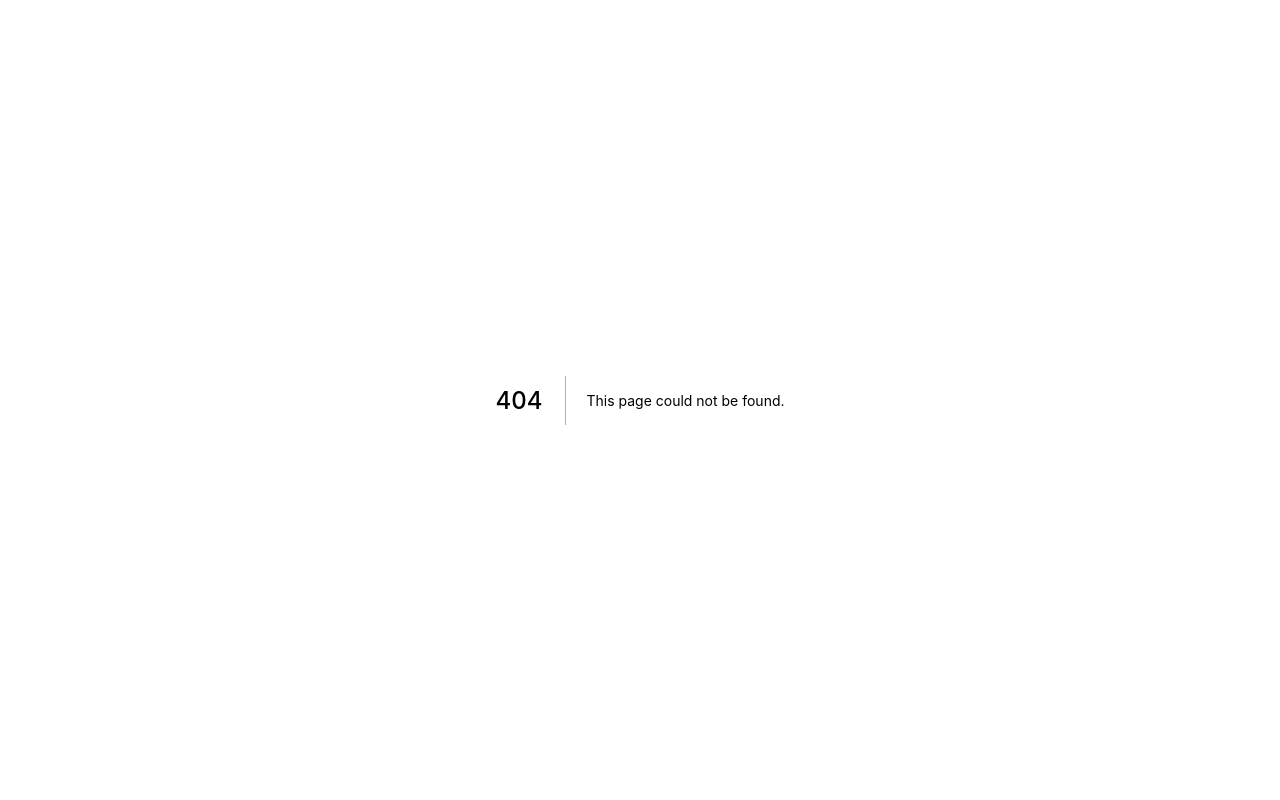
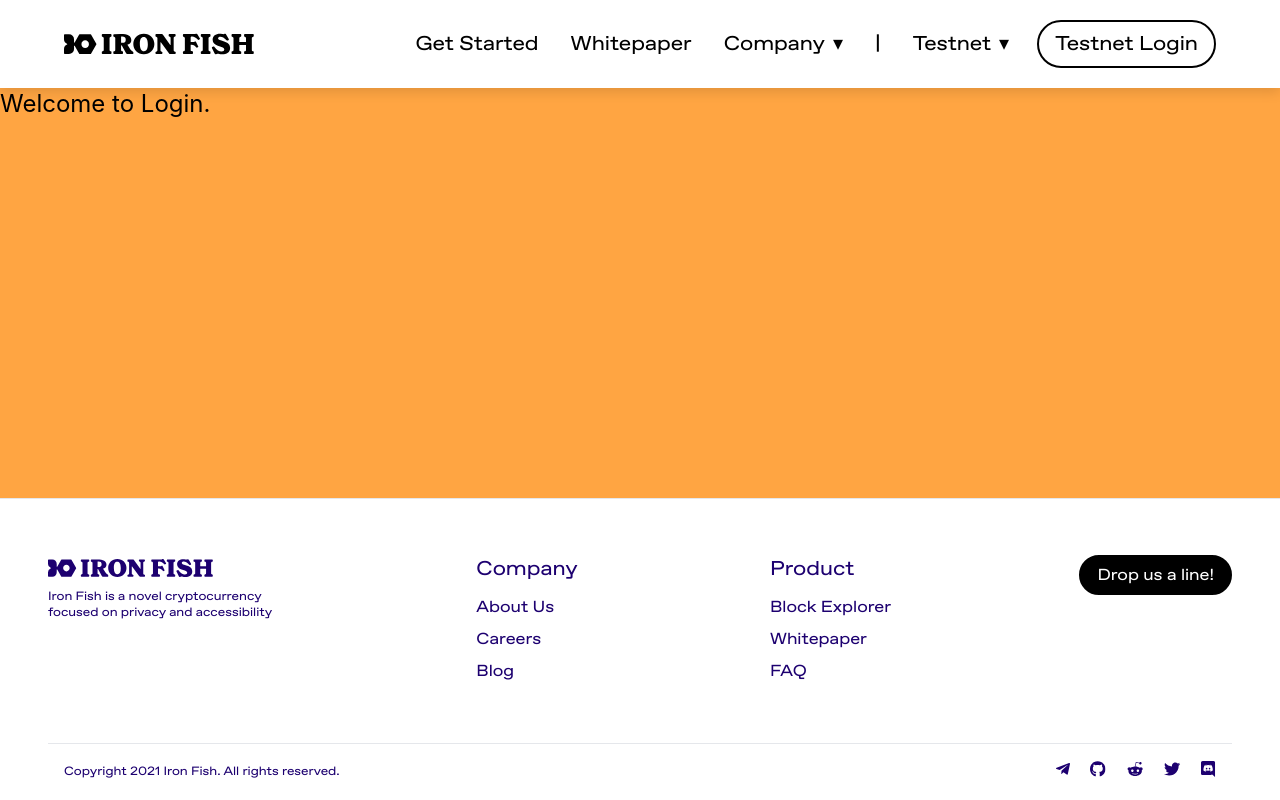
Before and after one commit to iron-fish/website-testnet, a Next.js app: page /login in a window 1280 px wide. Before the commit this address had no page. Built offline with nearby package versions, Linux system fonts and the light colour scheme.

Commit message:
IRO-865 New menu iteration

```diff
--- a/components/Button/index.tsx
+++ b/components/Button/index.tsx
@@ -3,26 +3,24 @@
 type Props = {
   children?: React.ReactNode;
   className?: string;
+  colorClassName?: string;
 }
 
-function Button({ children, className = "" }: Props) {
+function Button({ children, className = "", colorClassName = "bg-black text-white hover:bg-transparent hover:text-black" }: Props) {
   return (
     <button className={`
         flex
         justify-center
         items-center
         font-extended
-        bg-black
-        text-white
         rounded-full
         whitespace-nowrap
         p-4
         h-10
         transition
-        hover:bg-transparent
-        hover:text-black
         border-black
         border-2
+        ${colorClassName}
         ${className}
     `}>
         {children}
--- /dev/null
+++ b/components/Navbar/Company.tsx
@@ -0,0 +1,50 @@
+import React from "react"
+
+import Cube from './Cube'
+import Link from 'next/link'
+
+type SectionHeaderProps = {
+  children?: React.ReactNode;
+  className?: string;
+}
+
+const SectionHeader = ({ children, className }: SectionHeaderProps) =>
+  <h3 className={`font-favorit text-ifgray text-sm mb-7 ${className}`}>{children}</h3>
+
+type TestnetGridElementProps = {
+  header: string;
+  href: string;
+  body: string;
+  cubeClassName: string;
+}
+
+const TestnetGridElement = ({ href, header, body, cubeClassName }: TestnetGridElementProps) =>
+  <Link href={href}>
+    <a className="flex items-center p-4 rounded hover:bg-iflightgray">
+      <Cube className={cubeClassName} />
+      <div className="flex flex-col ml-4">
+        <h5>{header}</h5>
+        <p className="font-favorit text-ifgray text-sm">{body}</p>
+      </div>
+    </a>
+  </Link>
+
+function Company() {
+  return (
+    <div className="absolute bg-white left-0 right-0 shadow-navbar">
+      <div className="flex flex-col items-center border-b border-t p-8 pb-10">
+        <div className="w-5/6">
+          <SectionHeader>COMPANY</SectionHeader>
+          <div className="flex justify-between -m-4">
+            <TestnetGridElement href="https://ironfish.network/about" header="About Us" body="Learn who Iron Fish is" cubeClassName="text-iforange" />
+            <TestnetGridElement href="https://ironfish.network/careers" header="Careers" body="We're hiring!" cubeClassName="text-ifbeige" />
+            <TestnetGridElement href="https://ironfish.network/blog" header="Blog" body="What we've got to say" cubeClassName="text-ifpink" />
+            <TestnetGridElement href="https://ironfish.network/faq" header="FAQ" body="Frequently asked questions" cubeClassName="text-iflightblue" />
+          </div>
+        </div>
+      </div>
+    </div>
+  )
+}
+
+export default Company
--- a/components/Navbar/GetStarted.tsx
+++ b/components/Navbar/Testnet.tsx
@@ -29,7 +29,7 @@
     </a>
   </Link>
 
-function GetStarted() {
+function Testnet() {
   return (
     <div className="absolute bg-white left-0 right-0 shadow-navbar">
     <div className="flex justify-center border-b border-t">
@@ -62,4 +62,4 @@
   )
 }
 
-export default GetStarted
+export default Testnet
--- a/components/Navbar/index.tsx
+++ b/components/Navbar/index.tsx
@@ -1,7 +1,9 @@
 import React from "react"
 import Link from "next/link"
 
-import GetStarted from './GetStarted'
+import Button from "../Button"
+import Company from "./Company"
+import Testnet from './Testnet'
 import Logo from '../Logo'
 import Close from '../icons/Close'
 import Menu from '../icons/Menu'
@@ -18,32 +20,40 @@
 
 type NavbarLinksProps = {
   className?: string,
-  getStartedClassName?: string,
-  getStartedClicked: () => unknown,
-  getStartedVisible?: boolean,
+  companyClicked: () => unknown,
+  companyVisible?: boolean,
+  testnetClicked: () => unknown,
+  testnetVisible?: boolean,
+  selectedClassName?: string,
 }
 
-function NavbarLinks({ className = "", getStartedClassName = "absolute left-0 right-0 bottom-0 border-b-2 border-black", getStartedClicked, getStartedVisible = false }: NavbarLinksProps) {
+function NavbarLinks({ className = "", selectedClassName = "absolute left-0 right-0 bottom-0 border-b-2 border-black", companyClicked, companyVisible = false, testnetClicked, testnetVisible = false }: NavbarLinksProps) {
   return (
     <>
-      <button onClick={getStartedClicked} className={className}>
-        <span className="flex items-center h-full relative">Get Started<span className={`${getStartedVisible ? getStartedClassName : ''}`}></span></span>
-      </button>
+      <Link href="https://ironfish.network/docs/onboarding/iron-fish-tutorial">
+        <a className={className}>Get Started</a>
+      </Link>
       <Link href="https://ironfish.network/docs/whitepaper/1_introduction">
         <a className={className}>Whitepaper</a>
       </Link>
-      <Link href="https://ironfish.network/about/">
-        <a className={className}>About Us</a>
-      </Link>
-      <Link href="https://ironfish.network/careers/">
-        <a className={className}>Careers</a>
-      </Link>
-      <Link href="https://ironfish.network/faq/">
-        <a className={className}>FAQ</a>
-      </Link>
-      <Link href="https://ironfish.network/blog">
-        <a className={className}>Blog</a>
-      </Link>
+      <button onClick={companyClicked} className={className}>
+        <span className={`flex items-center h-full relative ${companyVisible ? 'text-ifgray' : ''}`}>
+          Company
+          <span className={`ml-2 text-black ${companyVisible ? 'transform-gpu rotate-180' : ''}`}>▾</span>
+          <span className={`${companyVisible ? selectedClassName : ''}`} />
+        </span>
+      </button>
+      <span className={className}>|</span>
+      <button onClick={testnetClicked} className={className}>
+        <span className={`flex items-center h-full relative ${testnetVisible ? 'text-ifgray' : ''}`}>
+          Testnet
+          <span className={`ml-2 text-black ${testnetVisible ? 'transform-gpu rotate-180' : ''}`}>▾</span>
+          <span className={`${testnetVisible ? selectedClassName : ''}`} />
+        </span>
+      </button>
+      <Button className="h-12 ml-3" colorClassName="bg-transparent text-black hover:bg-black hover:text-white">
+        <Link href="/login"><a>Testnet Login</a></Link>
+      </Button>
     </>
   );
 }
@@ -56,7 +66,7 @@
           <div><Logo fill="black" width={190} height={32} /></div>
           <button onClick={closeFlyout}><Close /></button>
         </div>
-        <NavbarLinks className="leading-relaxed text-4xl" getStartedClicked={() => {}} />
+        <NavbarLinks className="leading-relaxed text-4xl" companyClicked={() => {}} testnetClicked={() => {}} />
       </div>
     </div>
   );
@@ -64,7 +74,10 @@
 
 function Navbar({ fill = 'white', className = 'bg-black text-white' }: NavbarProps) {
   const [flyoutVisible, setFlyoutVisible] = React.useState(false)
-  const [getStartedVisible, setGetStartedVisible] = React.useState(false)
+  const [subnavState, setSubnavState] = React.useState<null | 'testnet' | 'company'>(null)
+
+  const companyVisible = subnavState === 'company'
+  const testnetVisible = subnavState === 'testnet'
 
   React.useEffect(() => {
     if (flyoutVisible) {
@@ -75,18 +88,25 @@
   }, [flyoutVisible])
 
   return (
-    <nav className={`font-extended relative hover:bg-white hover:shadow-navbar hover:text-black ${getStartedVisible ? 'bg-white text-black' : className}`}>
+    <nav className={`font-extended relative hover:bg-white hover:shadow-navbar hover:text-black ${subnavState !== null ? 'bg-white text-black' : className}`}>
       <NavbarFlyout flyoutVisible={flyoutVisible} closeFlyout={() => setFlyoutVisible(false)} />
       <div className="flex items-stretch justify-between px-3 lg:px-16">
         <div className="py-7"><Logo fill={fill} width={190} height={32}></Logo></div>
         <div className="hidden md:flex items-center lg:text-xl">
-          <NavbarLinks className="px-3 lg:px-4 h-full flex items-center whitespace-nowrap" getStartedVisible={getStartedVisible} getStartedClicked={() => setGetStartedVisible(!getStartedVisible)} />
+          <NavbarLinks
+            className="px-3 lg:px-4 h-full flex items-center whitespace-nowrap"
+            companyVisible={companyVisible}
+            companyClicked={() => setSubnavState(companyVisible ? null : 'company')}
+            testnetVisible={testnetVisible}
+            testnetClicked={() => setSubnavState(testnetVisible ? null : 'testnet')}
+          />
         </div>
         <button className="md:hidden" onClick={() => setFlyoutVisible(true)}>
           <Menu />
         </button>
       </div>
-      {getStartedVisible && <div className="hidden md:flex"><GetStarted /></div>}
+      {companyVisible && <div className="hidden md:flex"><Company /></div>}
+      {testnetVisible && <div className="hidden md:flex"><Testnet /></div>}
     </nav>
   );
 }
--- /dev/null
+++ b/pages/login.tsx
@@ -0,0 +1,25 @@
+import Head from 'next/head'
+import Footer from '../components/Footer'
+import Navbar from '../components/Navbar'
+
+export default function Login() {
+  return (
+    <div className="min-h-screen flex flex-col">
+      <Head>
+        <title>Login</title>
+        <meta name="description" content="Login" />
+        <link rel="icon" href="/favicon.ico" />
+      </Head>
+
+
+        <Navbar fill="black" className="bg-iforange text-black" />
+
+        <main className="bg-iforange flex-1">
+          <h1 className="text-2xl">Welcome to Login.</h1>
+        </main>
+
+
+      <Footer />
+    </div>
+  )
+}
```
